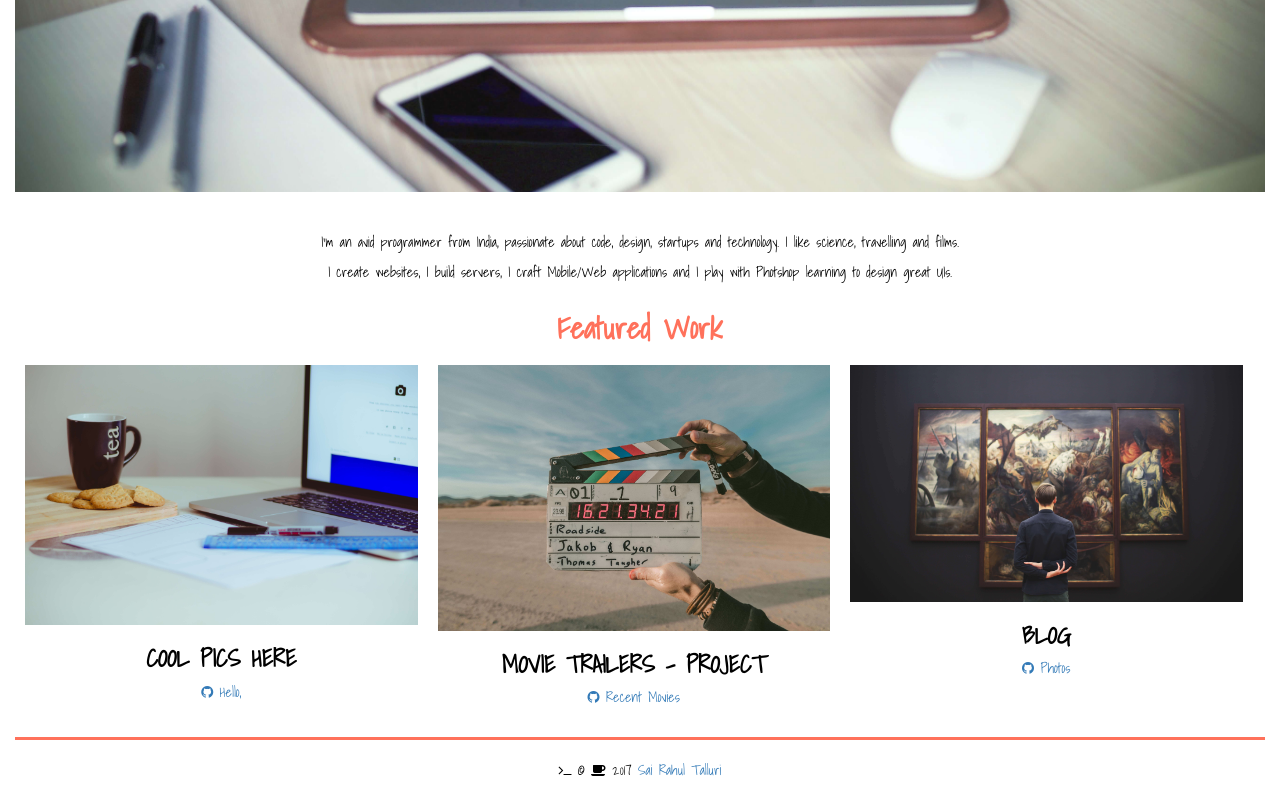
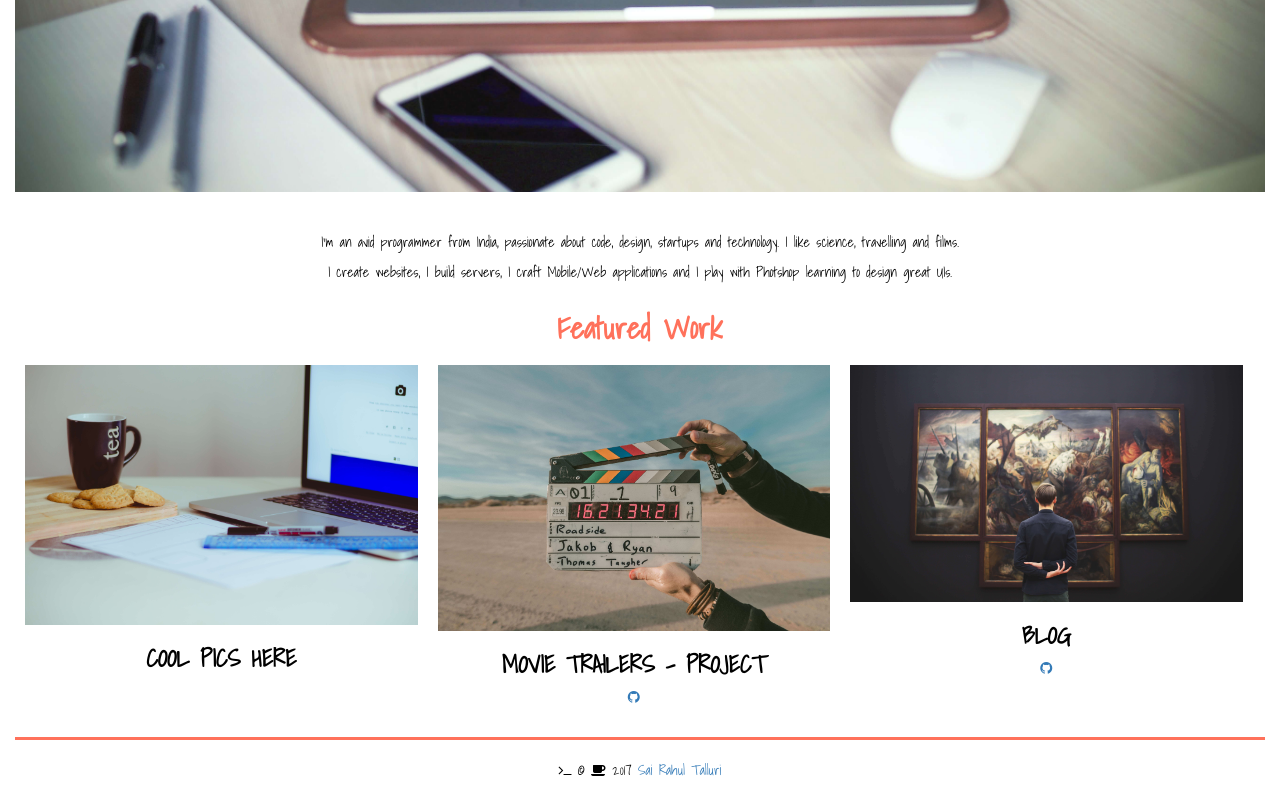
Before and after one commit to sairahultalluri/portfolio, a plain HTML site: page index.html in a window 1280 px wide. Shown: the part 704-1504 px from the top of the page. Drawn offline with Linux system fonts and the light colour scheme.

Commit message:
Update index.html

```diff
--- a/index.html
+++ b/index.html
@@ -50,17 +50,17 @@
 				<div class="project">
 					<img src="images/6.jpg" class="img-responsive center-block" alt="Project 1 Icon">
 					<h3 class="text-uppercase"> Cool Pics Here </h3>
-					<a href="https://unsplash.com/@sairahultalluri" target="_blank"><i class="fa fa-github"></i> Hello,</a>
+					<a href="https://unsplash.com/@sairahultalluri" target="_blank"></a>
 				</div>
 				<div class="project ">
 					<img src="images/5.jpg" class="img-responsive center-block" alt="Project 2 Icon">
 					<h3 class="text-uppercase"> Movie Trailers - Project</h3>
-					<a href="https://sairahultalluri.github.io/movie_trailers/fresh_tomatoes.html" target="_blank"><i class="fa fa-github"></i> Recent Movies</a>
+					<a href="https://sairahultalluri.github.io/movie_trailers/fresh_tomatoes.html" target="_blank"><i class="fa fa-github"></i> </a>
 				</div>
 				<div class="project ">
 					<img src="images/2.jpg" class="img-responsive center-block" alt="Project 3 Icon">
 					<h3 class="text-uppercase"> Blog </h3>
-					<a href="https://medium.com/@sairahultalluri" target="_blank"><i class="fa fa-github"></i> Photos</a>
+					<a href="https://medium.com/@sairahultalluri" target="_blank"><i class="fa fa-github"></i> </a>
 				</div>
 
 			</div>
```
